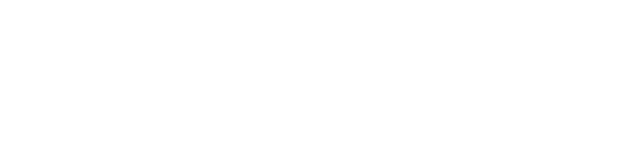
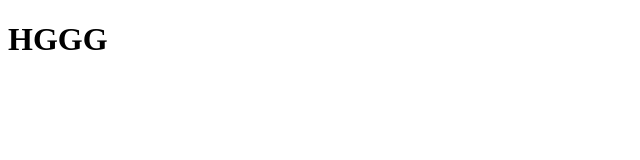
Before and after one commit to smsgaming019-spec/web-me, a plain HTML site: page index.html in a window 1280 px wide. Shown: the whole page, without its empty margins (0-640 px from the left). Drawn offline with Linux system fonts and the light colour scheme.

Commit message:
QWEWQEWQE

```diff
--- a/index.html
+++ b/index.html
@@ -6,6 +6,6 @@
     <title>DocumenGGGt</title>
 </head>
 <body>
-
+    <H1>HGGG</H1>
 </body>
 </html>
```
